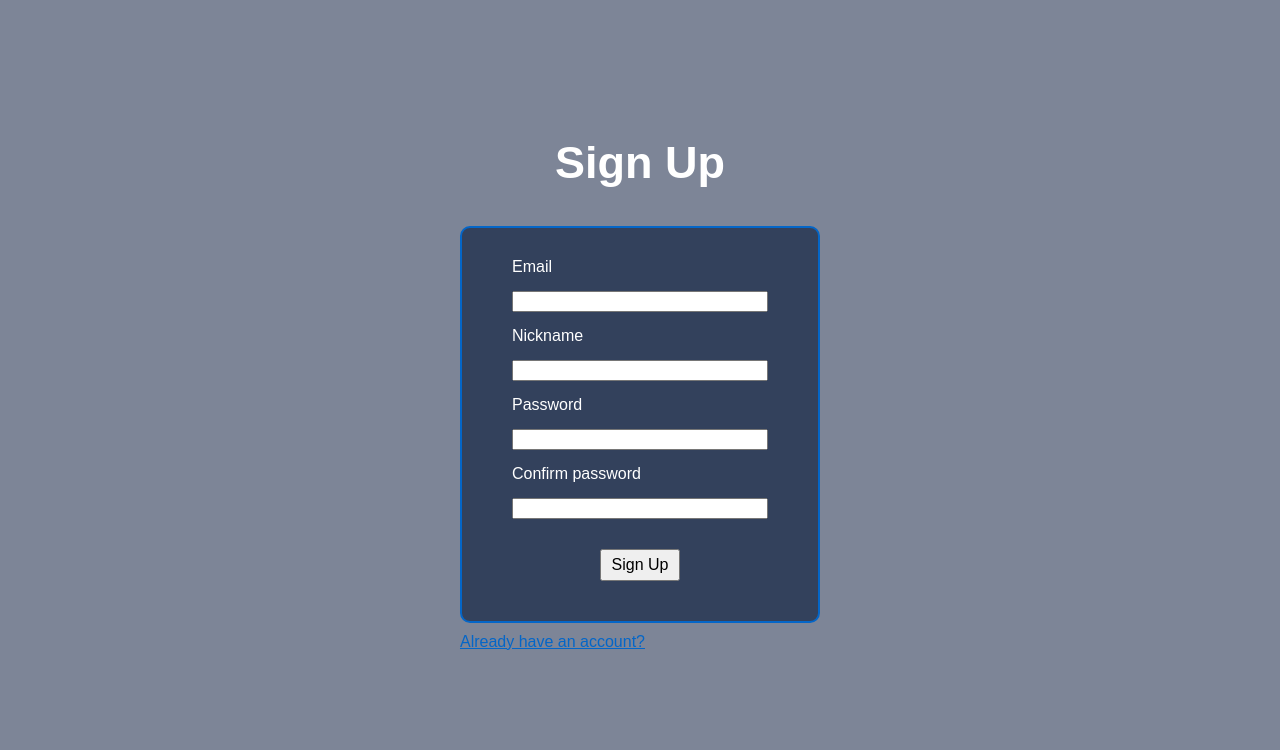
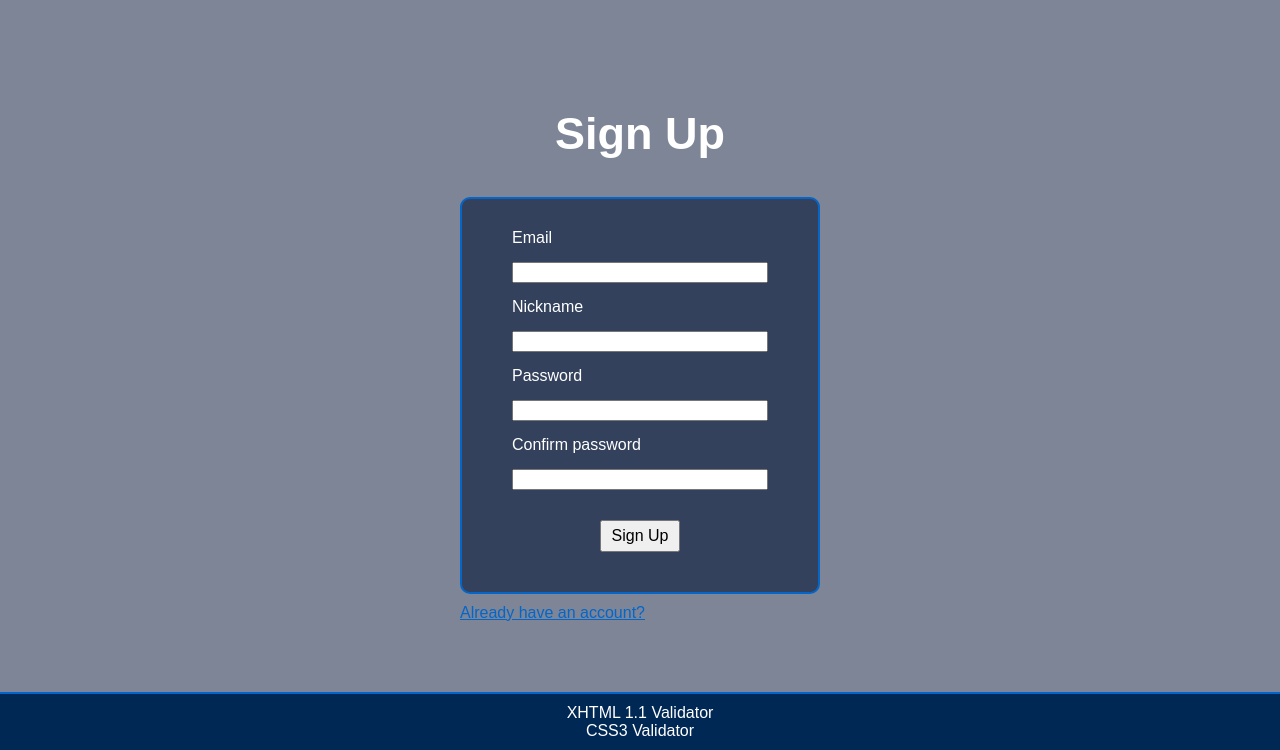
Before and after one commit to jan730/CS215, a PHP site: page /signup.html in a window 1280 px wide. Shown: the part 50-800 px from the top of the page. Run offline with PHP 8.4, Linux system fonts and the light colour scheme.

Commit message:
Added a footer with validation links.

```diff
--- a/dashboard.html
+++ b/dashboard.html
@@ -139,6 +139,10 @@
                     </div>
                 </div>
             <!-- </div> -->
+            <footer>
+                <a href="#">XHTML 1.1 Validator</a>
+                <a href="#">CSS3 Validator</a>
+            </footer>
         </div>
     </body>
 </html>
--- a/gameHistory.html
+++ b/gameHistory.html
@@ -55,6 +55,11 @@
                 <button>&gt;</button>
             </div>
         </div>
+
+        <footer>
+                <a href="#">XHTML 1.1 Validator</a>
+                <a href="#">CSS3 Validator</a>
+        </footer>
     </div>
 </body>
 </html>
--- a/login.html
+++ b/login.html
@@ -44,6 +44,11 @@
                     </div>
                 </main>
             </div>
+
+            <footer>
+                <a href="#">XHTML 1.1 Validator</a>
+                <a href="#">CSS3 Validator</a>
+            </footer>
         </div>
     </body>
 </html>
--- a/signup.html
+++ b/signup.html
@@ -50,6 +50,11 @@
                     </div>
                 </main>
             </div>
+
+            <footer>
+                <a href="#">XHTML 1.1 Validator</a>
+                <a href="#">CSS3 Validator</a>
+            </footer>
         </div>
     </body>
 </html>
--- a/style.css
+++ b/style.css
@@ -398,3 +398,25 @@ header a{
     text-decoration: underline;
     color: white;
 }
+
+/*footer formatting*/
+
+footer {
+    display: grid;
+    grid-template-columns: 1fr 1fr 1fr;
+    align-items: center;
+
+    border-top: 2px solid #0466C8;
+
+    background-color: #002855;
+    color: white;
+
+    padding: 10px 0px;
+    justify-items: center;
+}
+
+footer a{
+    grid-column: 2/3;
+    color: white;
+    text-decoration: none;
+}
--- a/userInfo.html
+++ b/userInfo.html
@@ -55,6 +55,11 @@
                     <p><a href="gameHistory.html">Gaming History</a></p>
                 </div>
             </div>
+
+            <footer>
+                <a href="#">XHTML 1.1 Validator</a>
+                <a href="#">CSS3 Validator</a>
+            </footer>
         </div>
     </body>
 </html>
```
